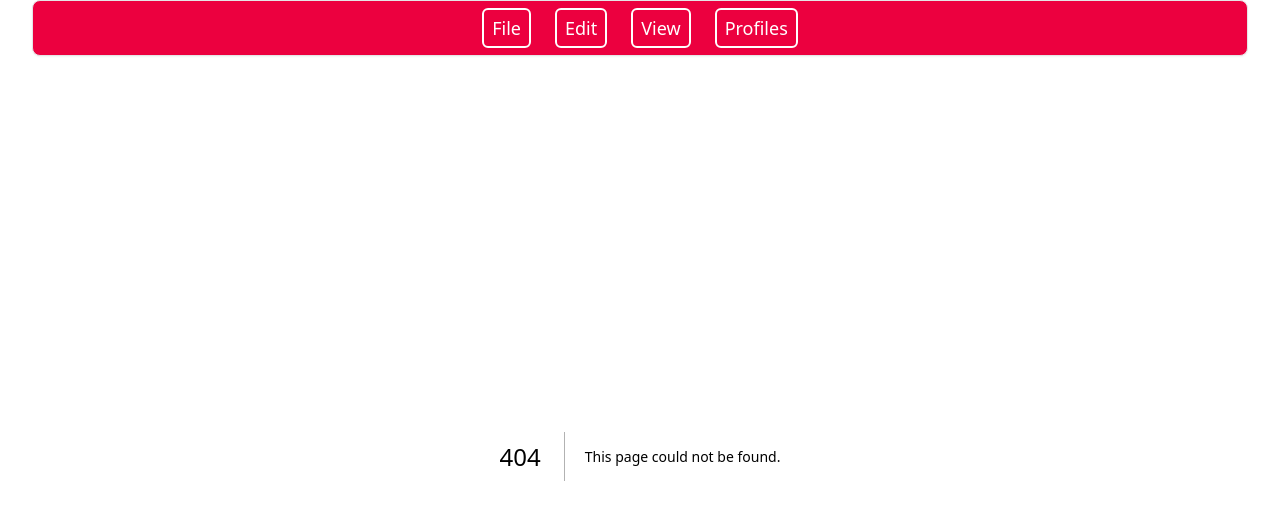
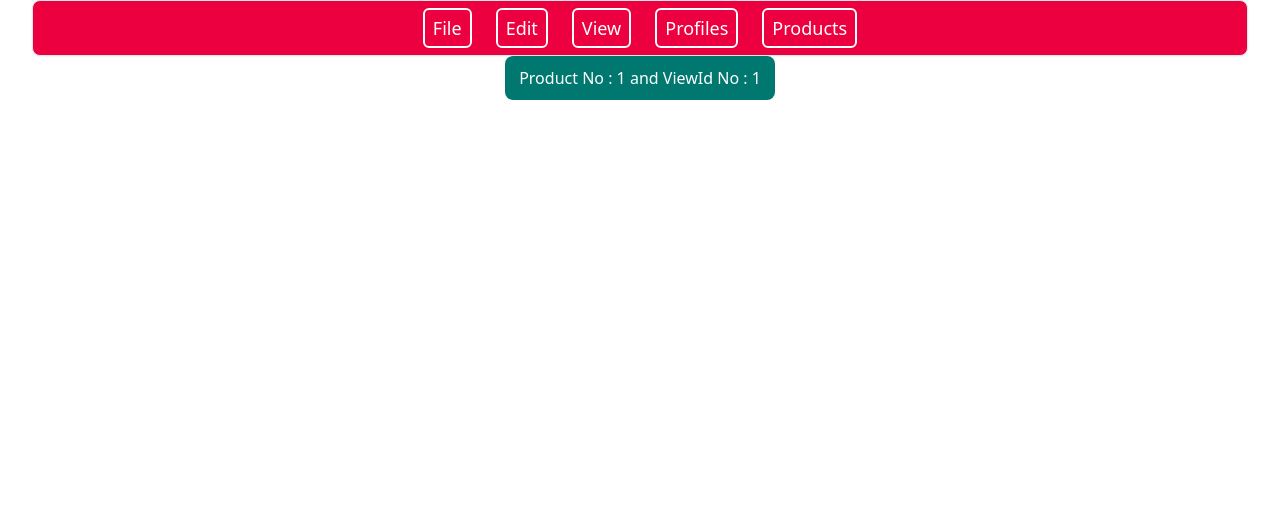
Before and after one commit to Sabbir-75/mind, a Next.js app: page /products/1/views/1 in a window 1280 px wide. Before the commit this address had no page. Shown: the top 520 px of the page. Built offline with nearby package versions, Linux system fonts and the light colour scheme.

Commit message:
nested route learn and practice complete and implement

```diff
--- a/src/app/products/[productId]/page.tsx
+++ b/src/app/products/[productId]/page.tsx
@@ -1,3 +1,4 @@
+
 import React from 'react';
 
 const page = async ({ params }: {
@@ -6,8 +7,8 @@ const page = async ({ params }: {
 
     const id = (await params).productId
     return (
-        <div>
-            <h1 className='text-2xl text-center pt-10'>Product No : {id}</h1>
+        <div className='text-center'>
+            <a href={`/products/${id}/views/${id}`} className='cursor-pointer bg-teal-700 text-white inline-block hover:border-2 border-2 border-transparent hover:border-pink-600 duration-200 rounded-md px-3 py-2'>Product No : {id}</a>
         </div>
     );
 };
--- /dev/null
+++ b/src/app/products/[productId]/views/[viewId]/page.tsx
@@ -0,0 +1,16 @@
+import React from 'react';
+
+const page = async ({ params }: {
+    params: Promise<{ productId: string; viewId: string }>
+}) => {
+    const { productId, viewId } = await params
+    return (
+        <div className='text-center'>
+            <a className='cursor-pointer bg-teal-700 text-white inline-block hover:border-2 border-2 border-transparent hover:border-pink-600 duration-200 rounded-md px-3 py-2'>
+                Product No : {productId} and ViewId No : {viewId}
+            </a>
+        </div>
+    );
+};
+
+export default page;
--- a/src/components/common/Navbar/Navbar.tsx
+++ b/src/components/common/Navbar/Navbar.tsx
@@ -22,6 +22,9 @@ export function Navbar() {
             <MenubarMenu>
                 <MenubarTrigger onClick={() => router.push("/Profile")} className="cursor-pointer">Profiles</MenubarTrigger>
             </MenubarMenu>
+            <MenubarMenu>
+                <MenubarTrigger onClick={() => router.push("/products")} className="cursor-pointer">Products</MenubarTrigger>
+            </MenubarMenu>
         </Menubar>
     )
 }
--- a/src/components/common/Navigate/Navigate.tsx
+++ b/src/components/common/Navigate/Navigate.tsx
@@ -7,7 +7,7 @@ const Navigate = ({ children }: Readonly<{
 }>) => {
     const router = useRouter()
     return (
-        <button className='cursor-pointer' onClick={() => router.push(`/products/${children}`)}>
+        <button className='cursor-pointer hover:border-2 border-2 border-transparent hover:border-pink-600 duration-200 rounded-md px-3 py-2' onClick={() => router.push(`/products/${children}`)}>
               Product No : {children}
         </button>
     );
```
